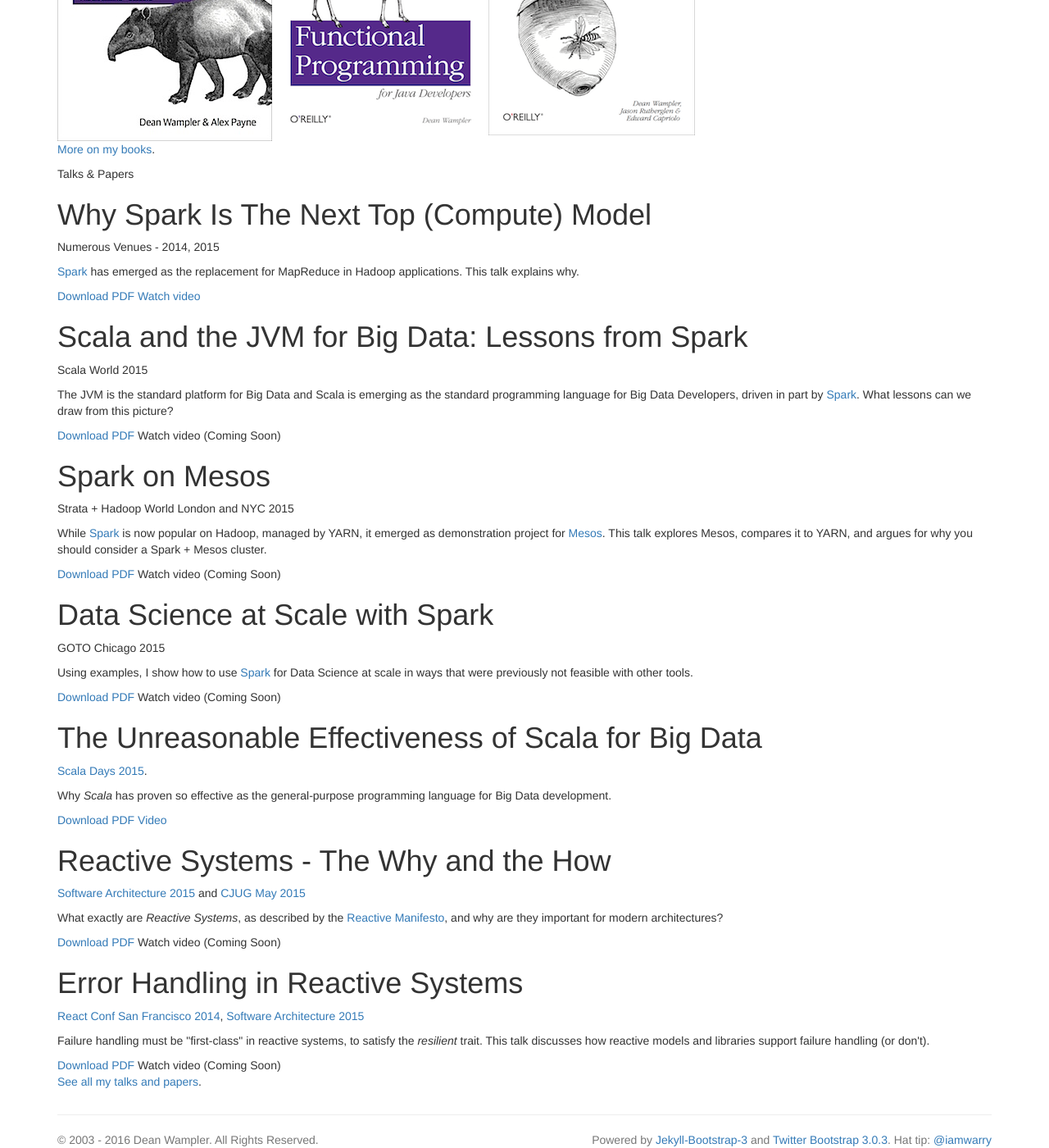
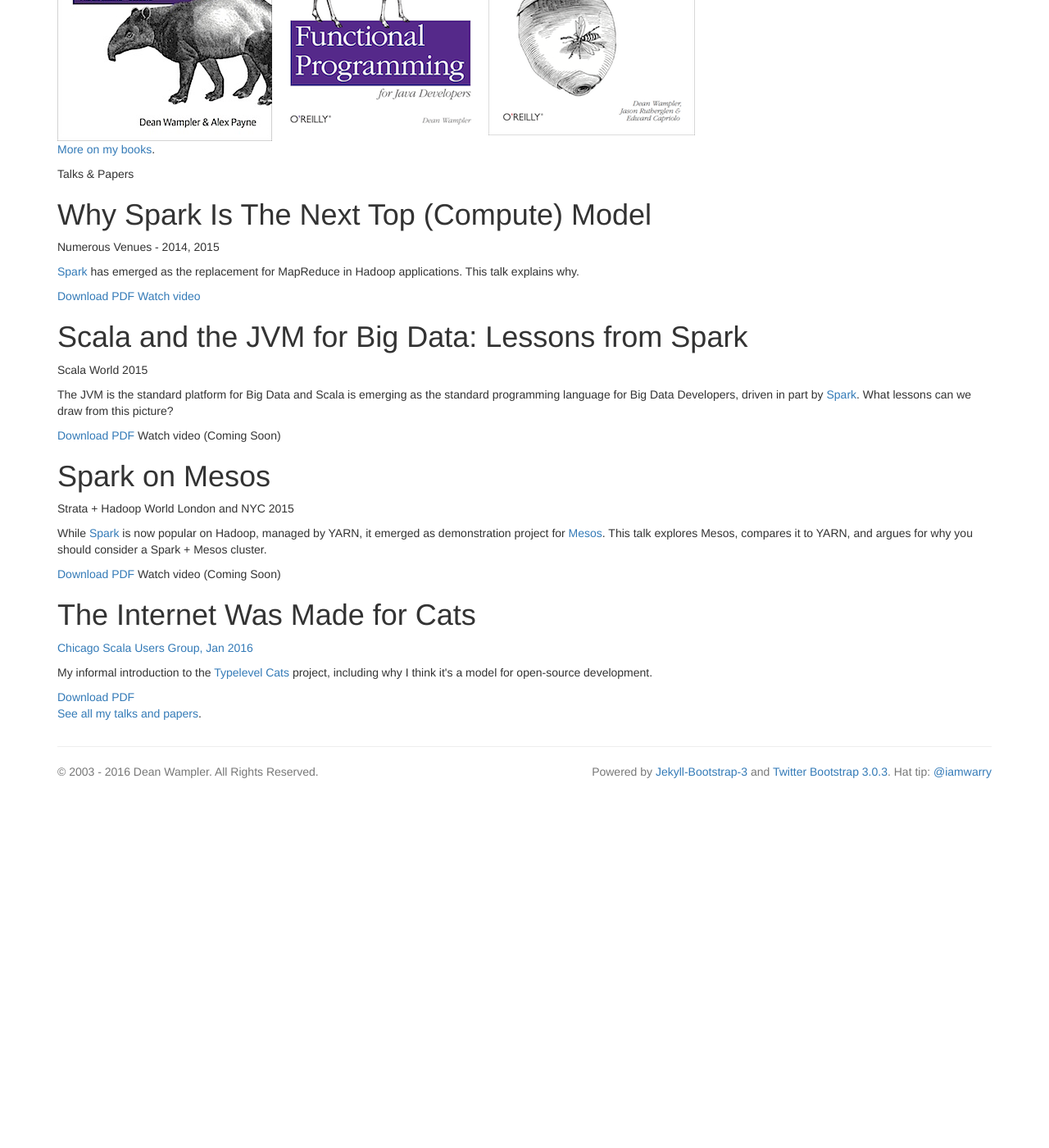
Before and after one commit to deanwampler/deanwampler.github.io, a Jekyll site: the page built from index.md, in a window 1280 px wide and 1400 px high, scrolled down 648 px. Shown: the whole window at 82% size. Built offline with Jekyll 4.4.1, drawn with Linux system fonts in a browser that asks for light colours; nearby versions of some CDN libraries; library files that are not in the unit come from our copies; after the commit the page ends 1599 px from its top, so only the background shows below that.

Commit message:
Added my Cats talk for Chicago Scala Meetup, Jan 2016

```diff
--- a/index.md
+++ b/index.md
@@ -71,44 +71,11 @@
   </article>
 
   <article class="talk">
-    <h1>Data Science at Scale with Spark</h1>
-    <p class="talk-desc">GOTO Chicago 2015</p>
-    <p>Using examples, I show how to use <a href="http://spark.apache.org">Spark</a> for Data Science at scale in ways that were previously not feasible with other tools.</p>
+    <h1>The Internet Was Made for Cats</h1>
+    <p class="talk-desc"><a href="http://www.meetup.com/chicagoscala/events/226860360/">Chicago Scala Users Group, Jan 2016</a></p>
+    <p>My informal introduction to the <a href="https://github.com/non/cats">Typelevel Cats</a> project, including why I think it's a model for open-source development.</p>
     <div class="more">
-      <a href="/polyglotprogramming/papers/DataScienceAtScaleWithSpark.pdf" class="button-pdf">Download PDF</a>
-      <!-- <a href="http://www.infoq.com/presentations/spark-scala-mapreduce-java" class="button-video">Watch video</a> -->
-      <span class="button-video-inactive">Watch video</span> (Coming Soon)
-    </div>
-  </article>
-
-  <article class="talk">
-    <h1>The Unreasonable Effectiveness of Scala for Big Data</h1>
-    <p class="talk-desc"><a href="http://event.scaladays.org/scaladays-sanfran-2015#!#schedulePopupExtras-6536">Scala Days 2015</a>.</p>
-    <p>Why <em>Scala</em> has proven so effective as the general-purpose programming language for Big Data development.</p>
-    <div class="more">
-      <a href="/polyglotprogramming/papers/UnreasonableEffectivenessOfScalaForBigData.pdf" class="button-pdf">Download PDF</a>
-      <a href="https://www.parleys.com/tutorial/the-unreasonable-effectiveness-scala-big-data" class="button-video">Video</a>
-    </div>
-  </article>
-
-  <article class="talk">
-    <h1>Reactive Systems - The Why and the How</h1>
-    <p class="talk-desc"><a href="http://softwarearchitectureconf.com">Software Architecture 2015</a> and <a href="http://www.meetup.com/ChicagoJUG/events/222009916/">CJUG May 2015</a></p>
-    <p>What exactly are <em>Reactive Systems</em>, as described by the <a href="http://reactive-manifesto.org">Reactive Manifesto</a>, and why are they important for modern architectures?</p>
-    <div class="more">
-      <a href="/polyglotprogramming/papers/ReactiveSystems-TheWhyAndTheHow.pdf" class="button-pdf">Download PDF</a>
-      <span class="button-video-inactive">Watch video</span> (Coming Soon)
-    </div>
-  </article>
-
-  <article class="talk">
-    <h1>Error Handling in Reactive Systems</h1>
-    <p class="talk-desc"><a href="http://reactconf.com/">React Conf San Francisco 2014</a>, <a href="http://softwarearchitectureconf.com">Software Architecture 2015</a></p>
-    <p>Failure handling must be "first-class" in reactive systems, to satisfy the <em>resilient</em> trait. This talk discusses how reactive models and libraries support failure handling (or don't).</p>
-    <div class="more">
-      <a href="/polyglotprogramming/papers/ErrorHandlingReactiveSystems.pdf" class="button-pdf">Download PDF</a>
-      <!-- <a href="#" class="button-video">Watch video</a> -->
-      <span class="button-video-inactive">Watch video</span> (Coming Soon)
+      <a href="/polyglotprogramming/papers/Cats.pdf" class="button-pdf">Download PDF</a>
     </div>
   </article>
 
```
Also changed, not shown: polyglotprogramming/papers/index.md (+17 -0 lines), polyglotprogramming/papers/Cats-TitlePage-256x192.jpg (added), 1 other file.
